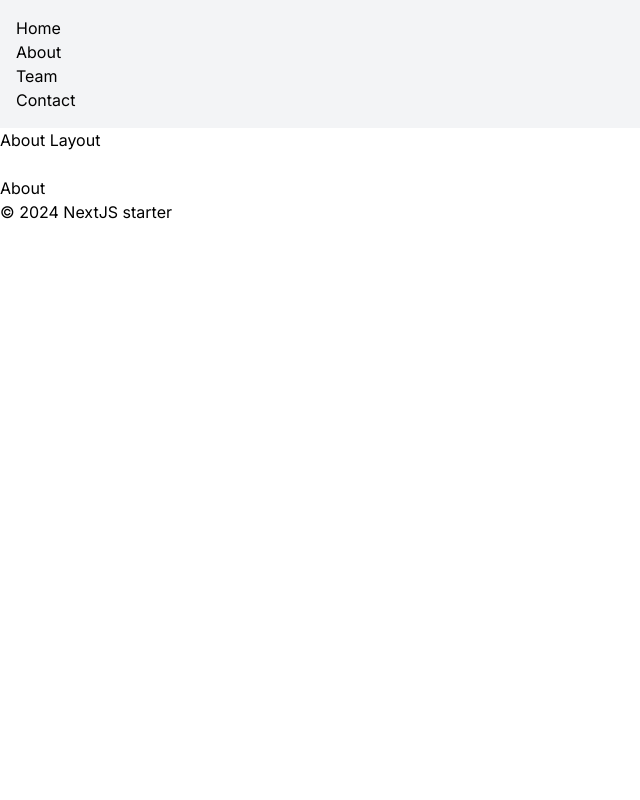
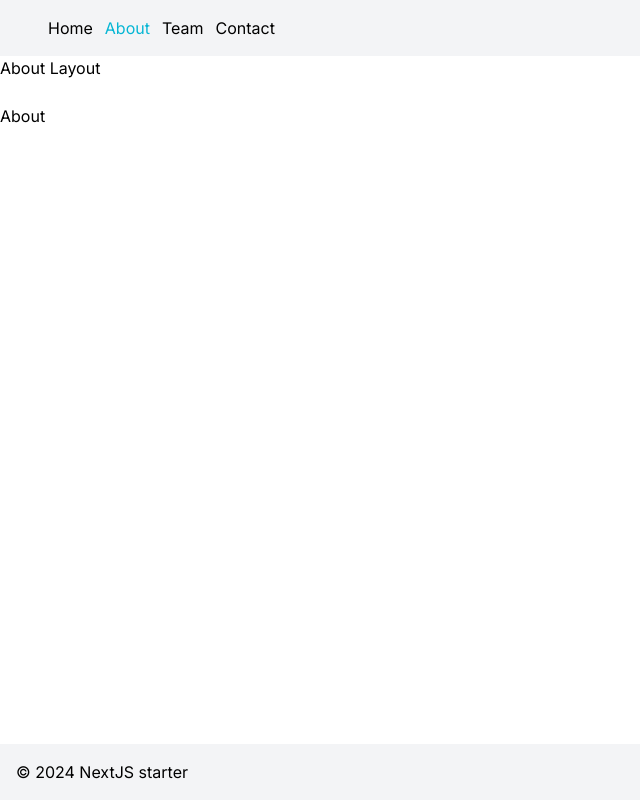
Before and after one commit to Bilal-Bangash/next-js-course, a Next.js app: page /about in a window 1280 px wide. Shown: the whole page, without its empty margins (0-640 px from the left). Built offline with nearby package versions, Linux system fonts and the light colour scheme.

Commit message:
added separate folder for components

```diff
--- /dev/null
+++ b/app/components/layout/footer.jsx
@@ -0,0 +1,9 @@
+const Footer = () => {
+  return (
+    <footer className='container absolute bottom-0 w-full bg-gray-100 p-4'>
+      © {new Date().getFullYear()} NextJS starter
+    </footer>
+  )
+}
+
+export default Footer
--- /dev/null
+++ b/app/components/layout/header.jsx
@@ -0,0 +1,25 @@
+import ContactButton from '../ui/ContactButton'
+import NavLink from '../ui/NavLink'
+
+const Header = () => {
+  return (
+    <header className='bg-gray-100 p-4'>
+      <nav className='container'>
+        <ul className='flex gap-3'>
+          <li>
+            <NavLink href='/'>Home</NavLink>
+          </li>
+          <li>
+            <NavLink href='/about'>About</NavLink>
+          </li>
+          <li>
+            <NavLink href='/about/team'>Team</NavLink>
+          </li>
+          <ContactButton />
+        </ul>
+      </nav>
+    </header>
+  )
+}
+
+export default Header
--- /dev/null
+++ b/app/components/ui/ContactButton.jsx
@@ -0,0 +1,13 @@
+'use client'
+
+import { useRouter } from 'next/navigation'
+
+const ContactButton = () => {
+  const router = useRouter()
+  const handleClick = () => {
+    router.push('/contact')
+  }
+  return <button onClick={handleClick}>Contact</button>
+}
+
+export default ContactButton
--- /dev/null
+++ b/app/components/ui/NavLink.jsx
@@ -0,0 +1,15 @@
+'use client'
+
+import Link from 'next/link'
+import { usePathname } from 'next/navigation'
+
+const NavLink = ({ href, ...rest }) => {
+  const pathname = usePathname()
+  const isActive = href === pathname
+
+  return (
+    <Link href={href} className={isActive ? 'text-cyan-500' : ''} {...rest} />
+  )
+}
+// 03125850155
+export default NavLink
--- a/app/layout.jsx
+++ b/app/layout.jsx
@@ -1,6 +1,7 @@
 import { Inter } from 'next/font/google'
+import Header from '@/components/layout/header'
 import './globals.css'
-import Link from 'next/link'
+import Footer from '@/components/layout/footer'
 
 const inter = Inter({ subsets: ['latin'] })
 
@@ -13,26 +14,9 @@ export default function RootLayout({ children }) {
   return (
     <html lang='en'>
       <body className={inter.className}>
-        <header className='bg-gray-100 p-4'>
-          <nav>
-            <ul>
-              <li>
-                <Link href='/'>Home</Link>
-              </li>
-              <li>
-                <Link href='/about'>About</Link>
-              </li>
-              <li>
-                <Link href='/about/team'>Team</Link>
-              </li>
-              <li>
-                <Link href='/contact'>Contact</Link>
-              </li>
-            </ul>
-          </nav>
-        </header>
+        <Header />
         {children}
-        <footer>© {new Date().getFullYear()} NextJS starter</footer>
+        <Footer />
       </body>
     </html>
   )
--- a/jsconfig.json
+++ b/jsconfig.json
@@ -1,7 +1,8 @@
 {
   "compilerOptions": {
     "paths": {
-      "@/*": ["./*"]
+      "@/*": ["./*"],
+      "@/components/*": ["./app/components/*"]
     }
   }
 }
```
